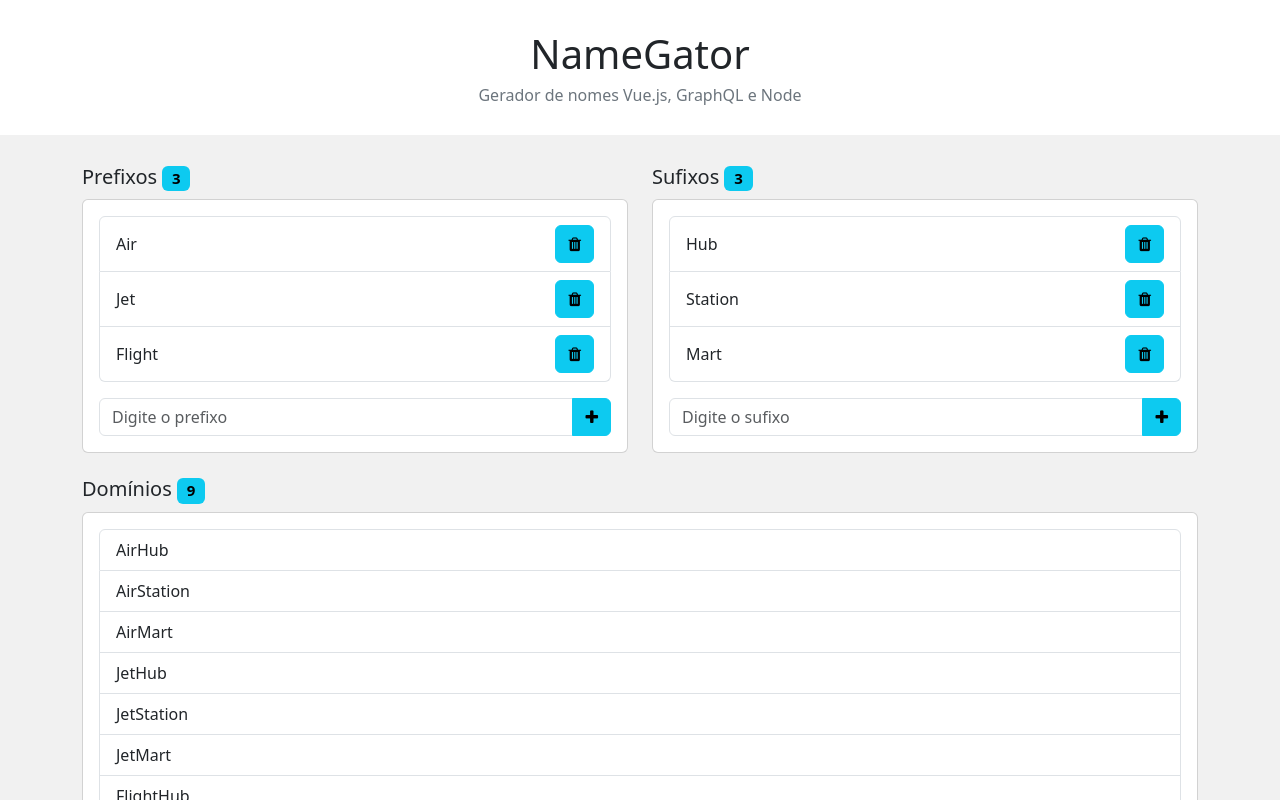
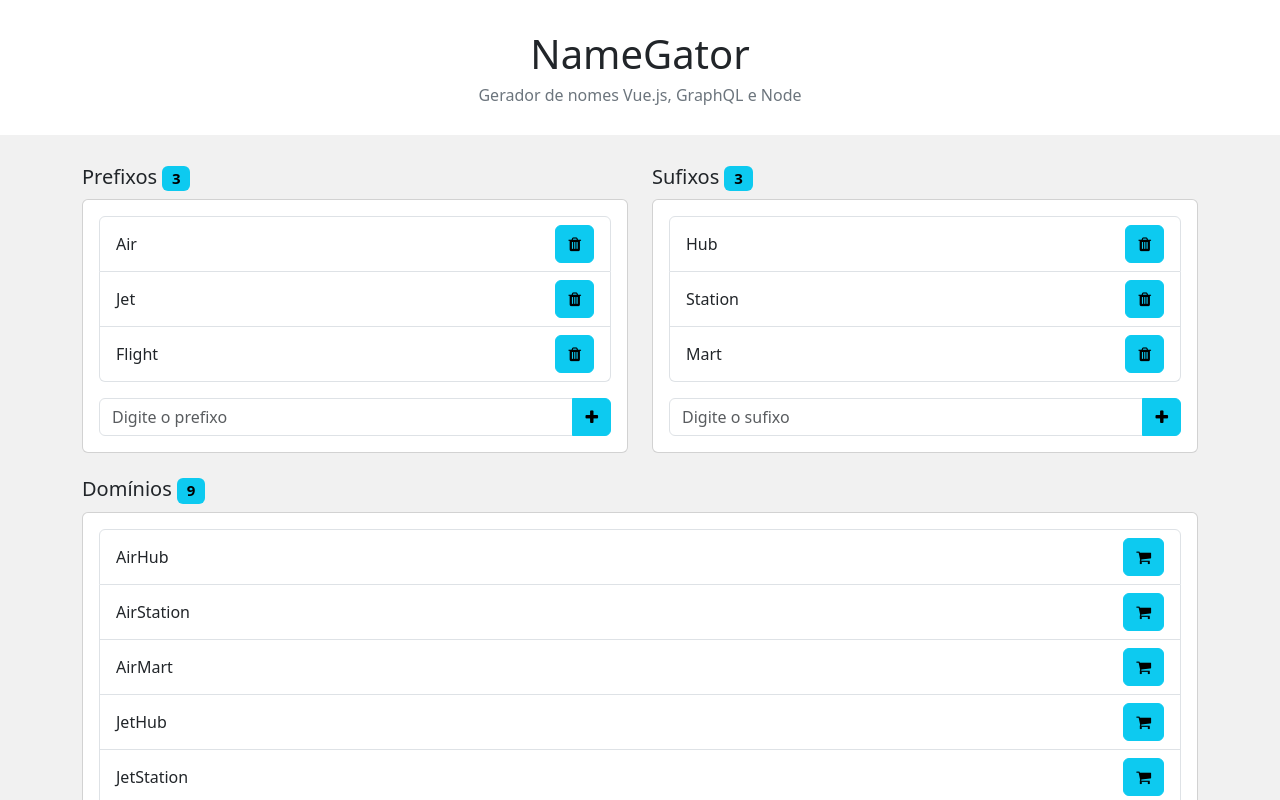
Before and after one commit to annielmenezes/fullstack_vue_graphql_node, a Vue app: page / in a window 1280 px wide. Shown: the top 800 px of the page. Built offline with nearby package versions, Linux system fonts and the light colour scheme.

Commit message:
feat: use computed hook to generate domains

```diff
--- a/src/App.vue
+++ b/src/App.vue
@@ -16,12 +16,12 @@
               <div class="card-body">
                 <ul class="list-group">
                   <li
-                    v-for="prefix in prefixes"
-                    :key="prefix"
+                    v-for="item in prefixes"
+                    :key="item"
                     class="list-group-item d-flex justify-content-between align-items-center"
                   >
-                    <div>{{ prefix }}</div>
-                    <button class="btn btn-info" @click="deletePrefix(sufix)">
+                    <div>{{ item }}</div>
+                    <button class="btn btn-info" @click="deletePrefix(item)">
                       <span class="fa fa-trash"></span>
                     </button>
                   </li>
@@ -54,12 +54,12 @@
               <div class="card-body">
                 <ul class="list-group">
                   <li
-                    v-for="suffix in suffixes"
-                    :key="suffix"
+                    v-for="item in suffixes"
+                    :key="item"
                     class="list-group-item d-flex justify-content-between align-items-center"
                   >
-                    <div>{{ suffix }}</div>
-                    <button class="btn btn-info" @click="deleteSuffix(suffix)">
+                    <div>{{ item }}</div>
+                    <button class="btn btn-info" @click="deleteSuffix(item)">
                       <span class="fa fa-trash"></span>
                     </button>
                   </li>
@@ -86,17 +86,21 @@
         </div>
         <br />
         <h5>
-          Domínios <span class="badge text-bg-info">{{ domains.length }}</span>
+          Domínios
+          <span class="badge text-bg-info">{{ domains.length }}</span>
         </h5>
         <div class="card">
           <div class="card-body">
             <ul class="list-group">
               <li
                 v-for="domain in domains"
-                :key="domain"
-                class="list-group-item"
+                :key="domain.name"
+                class="list-group-item d-flex justify-content-between align-items-center"
               >
-                {{ domain }}
+                <div>{{ domain.name }}</div>
+                <a class="btn btn-info" :href="domain.checkout" target="_blank">
+                  <i class="fa fa-shopping-cart"></i>
+                </a>
               </li>
             </ul>
           </div>
@@ -112,44 +116,46 @@ import "font-awesome/css/font-awesome.min.css";
 
 export default {
   name: "App",
-  data: function () {
+  data() {
     return {
       prefix: "",
       prefixes: ["Air", "Jet", "Flight"],
       suffix: "",
       suffixes: ["Hub", "Station", "Mart"],
-      domains: [],
     };
   },
-  beforeMount() {
-    this.generate();
+  computed: {
+    domains() {
+      console.log("Generating domains...");
+      const domains = [];
+      for (const prefix of this.prefixes) {
+        for (const suffix of this.suffixes) {
+          const name = prefix + suffix;
+          const url = name.toLowerCase();
+          const checkout = `https://checkout.hostgator.com.br/?a=add&sld=${url}&tld=.com.br`;
+          domains.push({
+            name,
+            checkout,
+          });
+        }
+      }
+      return domains;
+    },
   },
   methods: {
     addPrefix(prefix) {
       this.prefixes.push(prefix);
       this.prefix = "";
-      this.generate();
     },
     deletePrefix(prefix) {
       this.prefixes.splice(this.prefixes.indexOf(prefix), 1);
-      this.generate();
     },
     addSuffix(suffix) {
       this.suffixes.push(suffix);
       this.suffix = "";
-      this.generate();
     },
     deleteSuffix(suffix) {
       this.suffixes.splice(this.suffixes.indexOf(suffix), 1);
-      this.generate();
-    },
-    generate() {
-      this.domains = [];
-      for (const prefix of this.prefixes) {
-        for (const suffix of this.suffixes) {
-          this.domains.push(prefix + suffix);
-        }
-      }
     },
   },
 };
```
